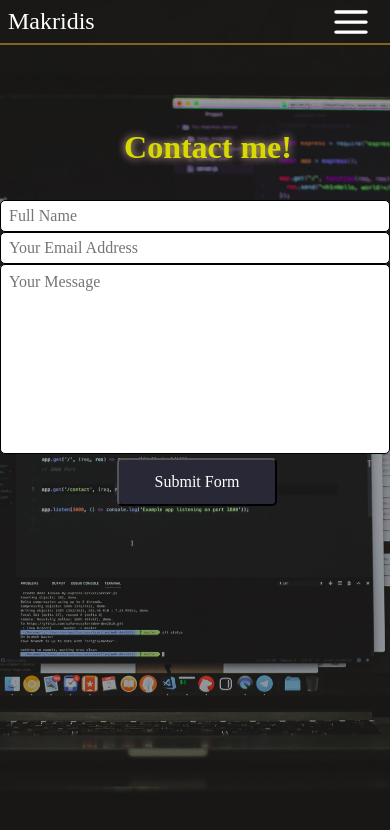
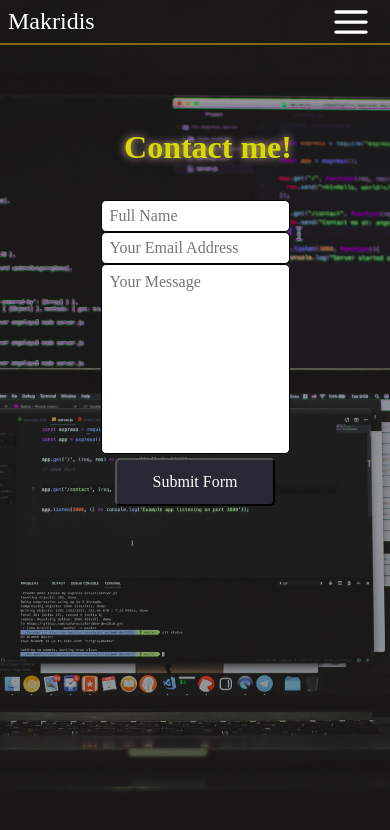
Before and after one commit to fmakrid/portfolio-site, a React (Create React App) app: page /contact in a window 390 px wide. Shown: the top 830 px of the page. Built offline with nearby package versions, Linux system fonts and the light colour scheme.

Commit message:
Minor visual adjustments

```diff
--- a/src/assets/css/Contact.css
+++ b/src/assets/css/Contact.css
@@ -1,11 +1,12 @@
 .container {
-	max-width: 60vw;
+  place-items: center;
+  align-items: center;
+  text-align: center;
 }
 
 .container h1 {
 	margin-top: 6rem;
 	margin-bottom: 4rem;
-	margin-left: 30vw;
 	color: #d6da00;
 	padding-left: 1rem;
 	text-shadow: 0 0 8px #d6da00, 0 0 8px rgb(68, 0, 255);
@@ -17,8 +18,7 @@
 
 .container input,
 textarea {
-	width: 30vw;
-	margin-left: 30vw;
+	width: 35vw;
 	font-size: 1rem;
 	min-height: 2rem;
 	border: 1px solid #000000;
@@ -34,12 +34,13 @@ textarea {
 .submitBtn {
 	width: 10rem;
 	height: 3rem;
-	margin-left: 30vw;
 	font-size: 1rem;
 	margin-top: 0;
 	color: white;
 	background-color: rgb(40, 40, 54);
 	border-radius: 5px;
+  place-items: center;
+  align-items: center;
 }
 
 textarea:focus,
@@ -65,13 +66,13 @@ input:focus {
 	}
 
 	.container input {
-		width: 100%;
+		width: 90%;
 		height: auto;
 		margin: 0;
 	}
 
 	.container textarea {
-		width: 100%;
+		width: 90%;
 		height: auto;
 		margin: 0;
 	}
```
